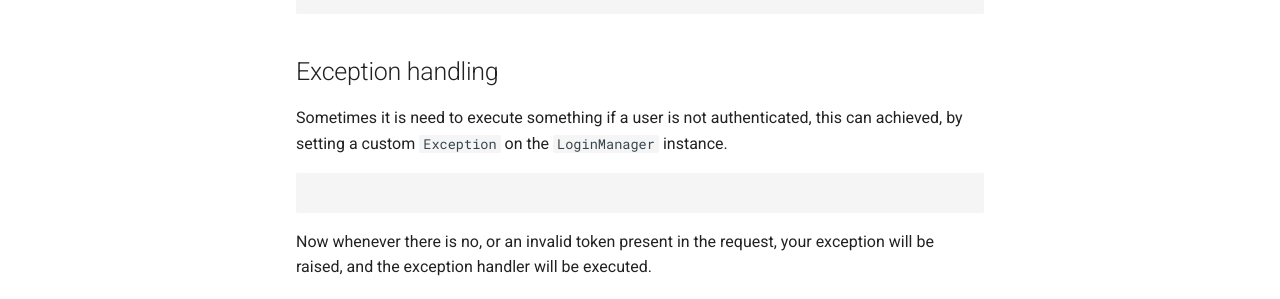
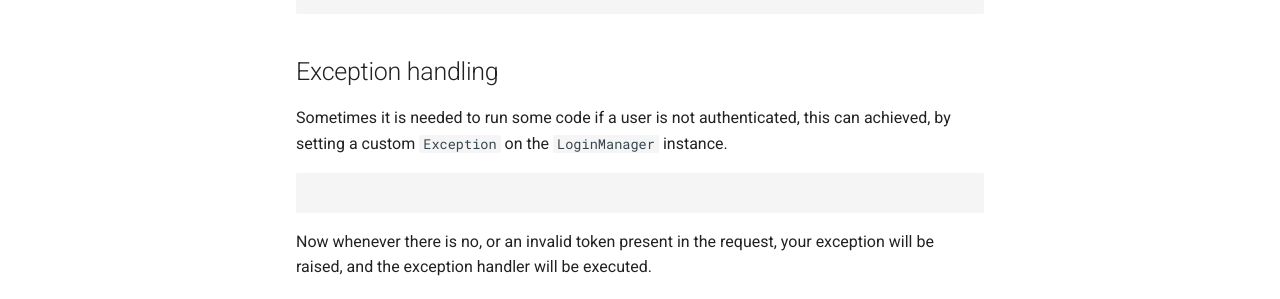
Before and after one commit to MushroomMaula/fastapi_login, an MkDocs documentation site: the page built from docs/advanced_usage.md, in a window 1280 px wide and 1145 px high. Shown: the part 755-1054 px from the top of the window. Built offline with MkDocs 1.6.1 and Material for MkDocs 9.7.7, drawn with Linux system fonts in a browser that asks for light colours.

Commit message:
Improve wording

`````diff
--- a/docs/advanced_usage.md
+++ b/docs/advanced_usage.md
@@ -25,7 +25,7 @@ to false on initialization.
 ````
 
 ## Exception handling
-Sometimes it is need to execute something if a user is not authenticated,
+Sometimes it is needed to run some code if a user is not authenticated,
 this can achieved, by setting a custom ``Exception`` on the ``LoginManager`` instance.
 
 ````python hl_lines="9"
`````
